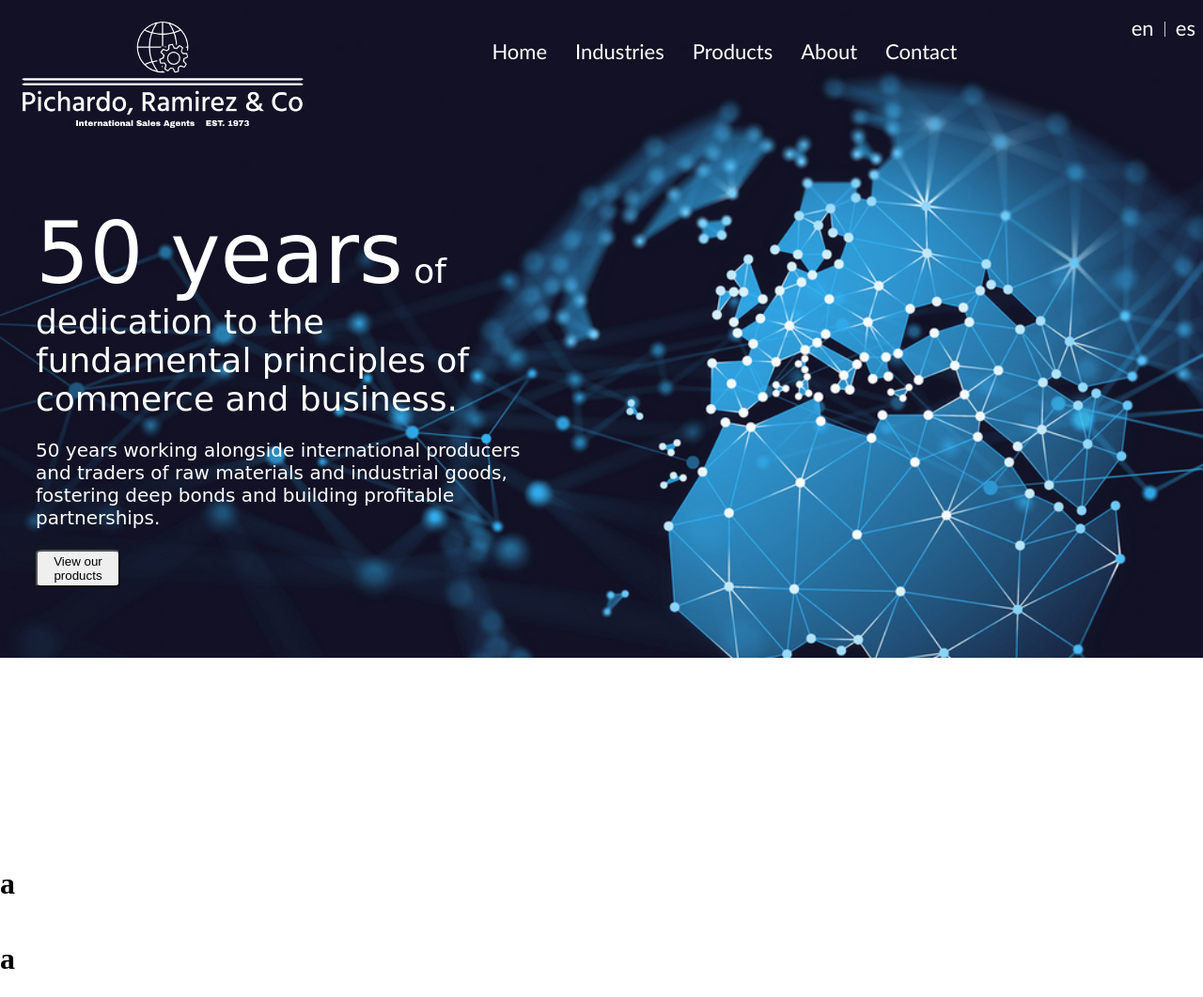
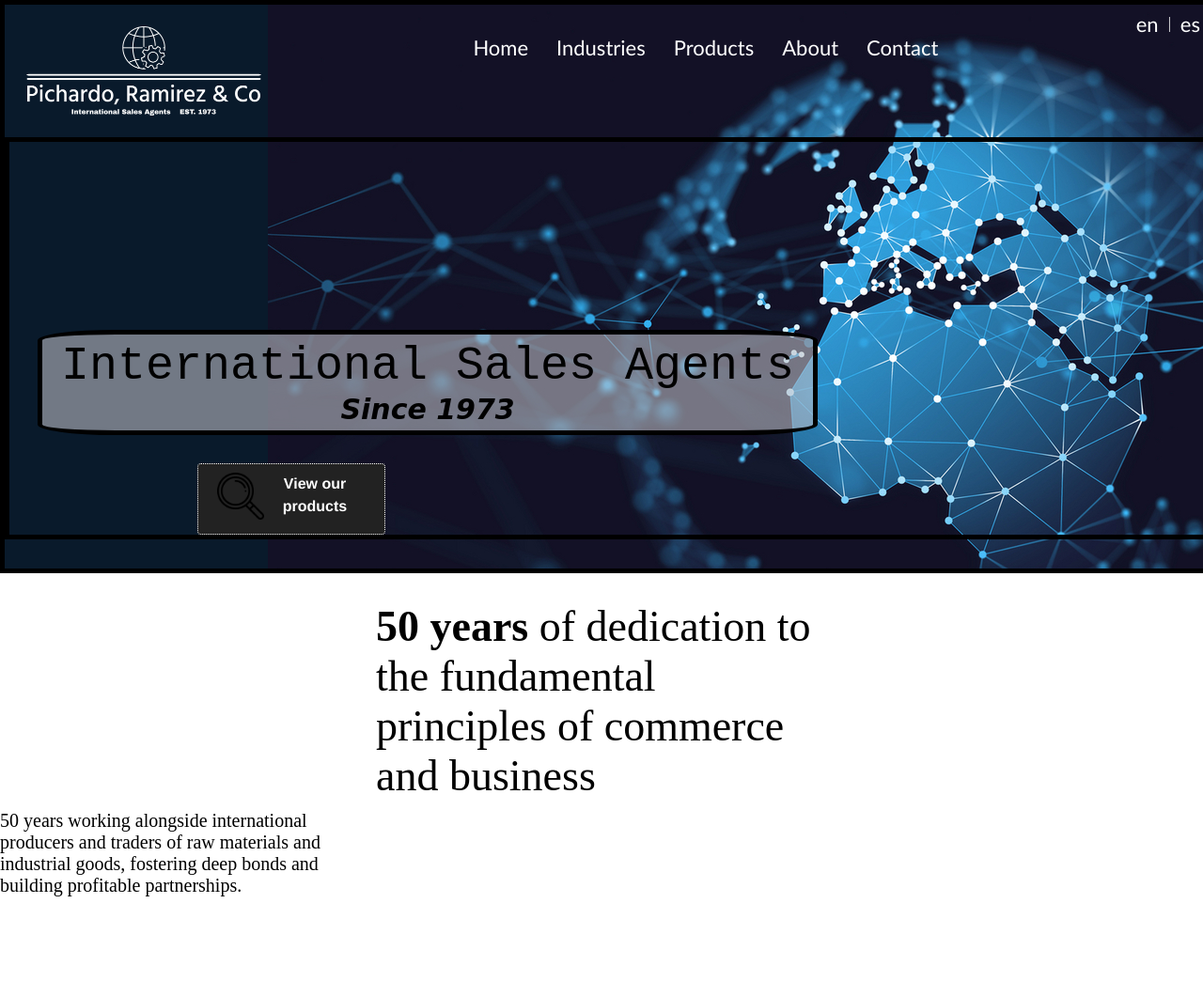
Before and after one commit to josepuello1/site, a plain HTML site: page index.html in a window 1280 px wide. Shown: the whole page at 94% size. After the commit the page ends 954 px from the top, so only its background shows below. Drawn offline with Linux system fonts and the light colour scheme.

Commit message:
Various edits

```diff
--- a/index.html
+++ b/index.html
@@ -11,6 +11,9 @@
 
 <body>
     <div class="page">
+        <div class="masterdiv">
+            <div class="headercontainerwrapper">
+            </div>
             <div class="headercontainer">
                 <div class="header">
                     <img class="logo" src="logo-no-background.png">
@@ -32,23 +35,32 @@
                 <div class="intro-container">
                     <div class="intro-text-container">
                         <div class="intro-text">
-                        <span class="years-heading">50 years</span> of dedication to the
-                        fundamental principles of commerce and business.
+                            <span class="heading-title">International Sales Agents</span>
+                            <span class="years-heading">Since 1973</span>
+                        </div>
+                    </div>
+                    <div class="intro-button">
+                        <button class="productsbutton" role="button" href="#">
+                            <span class=glass>
+                                <img class="magnifying-glass" src="loupe.png">
+                            </span>View our products</button>
+                    </div>
+                </div>
+            </div>
+            <div class="content-wrapper">
+                <div class="intro-header-text">
+                    <div class="subtext2">
+                        <span class="subheading-years">50 years</span>
+                        of dedication to the
+                        fundamental principles of commerce and business
+                    </div>
                 </div>
                 <div class="intro-subtext">
                     50 years working alongside international producers
                     and traders of raw materials and industrial goods,
                     fostering deep bonds and building profitable partnerships.
                 </div>
-                    <button class="productsbutton" href="#">View our products</button>
             </div>
-            </div>
-        </div>
-        <div class="dummydiv1">
-            <h1>a</h1>
-        </div>
-        <div class="dummydiv2">
-            <h1>a</h1>
         </div>
     </div>
 </body>
--- a/style.css
+++ b/style.css
@@ -1,14 +1,28 @@
+body, html {
+    margin: 0;
+    width: 100%;
+    height: 100%;
+    padding: 0;
+}
+
 .page{
     display: flex;
     flex-direction: column;
 
 }
 
-body {
-    margin: 0;
-    width: 100%;
-    height: 100%;
+/* .masterdiv{
+    display: flex;
+    flex-direction: column;
+} */
+
+ .headercontainerwrapper{
 }
+/*
+.content-wrapper{
+    display: block;
+
+} */
 
 .headercontainer {
     display: flex;
@@ -17,11 +31,14 @@ body {
     background-color: #091a2b;
     background-image: url(supplychain.jpeg);
     background-repeat: no-repeat;
-    background-size: cover;
-    height: 700px;
-    position: absolute;
+    background-position: right;
+    background-size: auto;
+    height: 600px;
+    /* position: absolute; */
     width: auto;
+    border: 5px black solid;
     min-width: 100%;
+
 }
 
 a {
@@ -59,59 +76,121 @@ a {
 }
 
 .intro-container{
-    margin-top: 20px;
     display: flex;
     flex-direction: column;
-    justify-content: center;
+    border: 5px black solid;
 }
 
 .intro-text-container {
-    margin: 30px;
-    padding: 8px;
+    display: inline-block;
+    color: white;
+    font-family: monospace;
+    margin-left: 30px;
+}
+
+.intro-text {
+    margin-top: 200px;
+    margin-right: 500px;
+    background: rgba(194, 194, 202, 0.568);
+    color: rgb(0, 0, 0);
     display: flex;
-    flex: 1;
     flex-direction: column;
+    align-items: center;
     justify-content: center;
-    flex-wrap: wrap;
-    color: white;
-    gap: 12px;
-    font-family: cursive;
+    padding: 5px 20px;
+    border-radius: 10%;
+    border: 5px black solid;
+    width: max-content;
 
 }
-.intro-text {
-    font-size: 36px;
-    width: 500px;
+
+.heading-title{
+    font-size: 50px ;
+    font-weight: 500;
+}
+.years-heading{
+    font-size: 30px;
+    font-style: italic;
+    font-family: cursive;
+    font-weight: 800;
+}
+
+.subtext2{
+    font-size: 46px;
+    width: 480px;
 }
 
 .intro-subtext{
-    width: 550px;
+    width: 400px;
     font-size: 20px;
     margin-top: 10px;
 }
 
-.productsbutton {
-    padding: 3px 8px;
-    width: 90px;
-    border-radius: 8%;
-    margin-top: 10px;
+.intro-button{
+    display: flex;
+    align-items: center;
+    width: 200px;
+    border-radius: 20px;
+    margin-left: 200px;
+    margin-top: 30px;
+
 }
 
 
-.years-heading{
-    font-size: 90px ;
+.productsbutton {
+  background-color: #222;
+  border: 1px white solid;
+  border-radius: 4px;
+  border-style:dotted;
+  box-sizing: border-box;
+  color: #fff;
+  cursor: pointer;
+  display: flex;
+  font-family: "Farfetch Basis","Helvetica Neue",Arial,sans-serif;
+  font-size: 16px;
+  font-weight: 700;
+  line-height: 1.5;
+  margin: 0;
+  max-width: none;
+  min-height: 44px;
+  min-width: 10px;
+  outline: none;
+  overflow: hidden;
+  padding: 9px 20px 8px;
+  position: relative;
+  text-align: center;
+  text-transform: none;
+  user-select: none;
+  -webkit-user-select: none;
+  touch-action: manipulation;
+  width: 200px;
 }
+
+.magnifying-glass{
+    width:50px;
+    height: 50px;
+}
+
+.productsbutton:hover,
+.productsbutton:focus {
+  opacity: .75;
+}
+
 
 .logo{
     padding: 5px;
-    width: 300px;
+    width: 250px;
     margin: 10px;
 }
 
-.dummydiv1{
-    margin-top: 901px;
-    position: relative;
+
+.intro-header-text{
+    margin-top: 30px;
+    display: flex;
+    justify-content: center;
+    align-items: center;
 }
 
-.logo {
-
+.subheading-years{
+    font-weight: 800;
 }
```
Also changed, not shown: loupe.png (added). Lines whose indentation alone changed are shown as unchanged.
